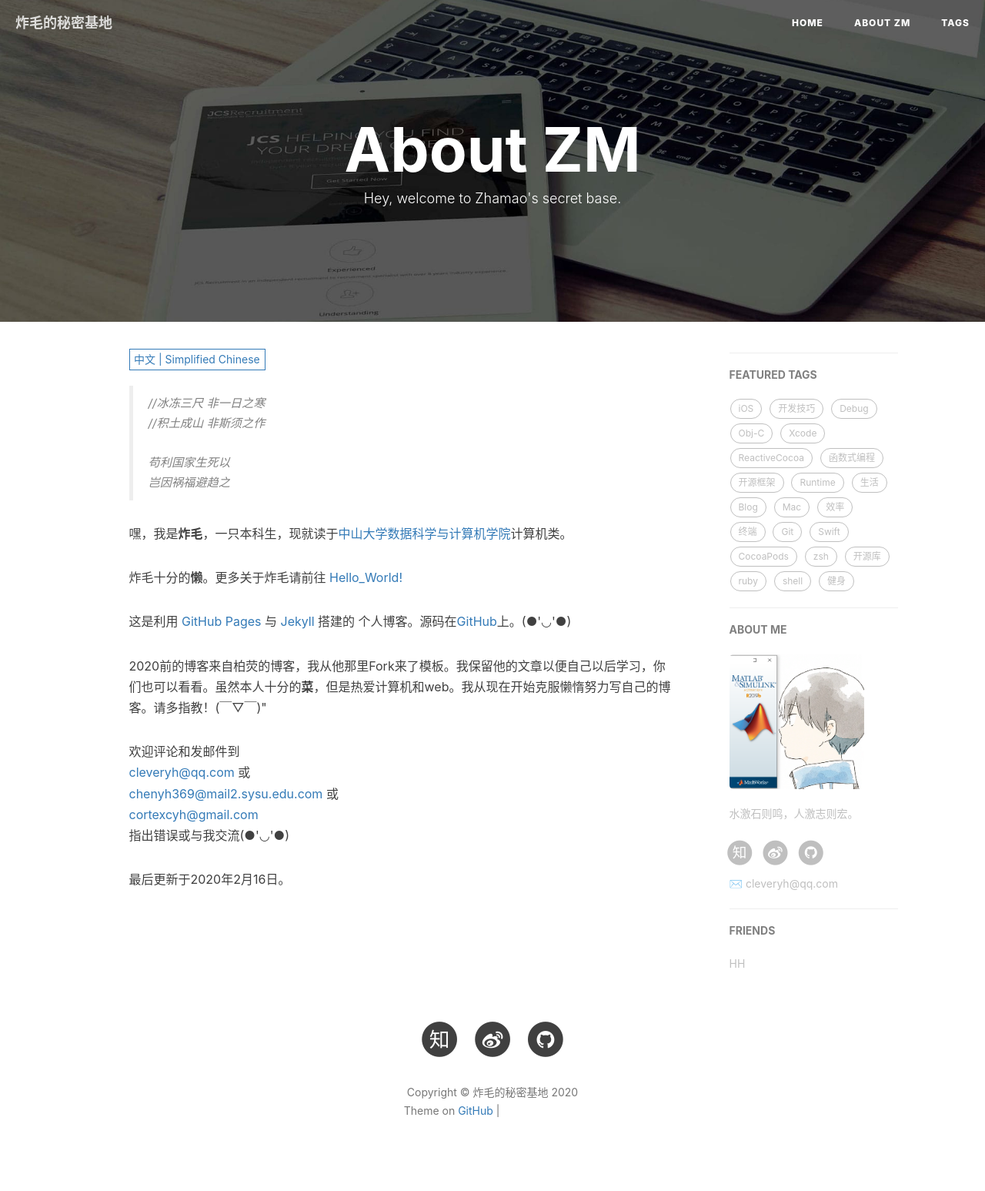
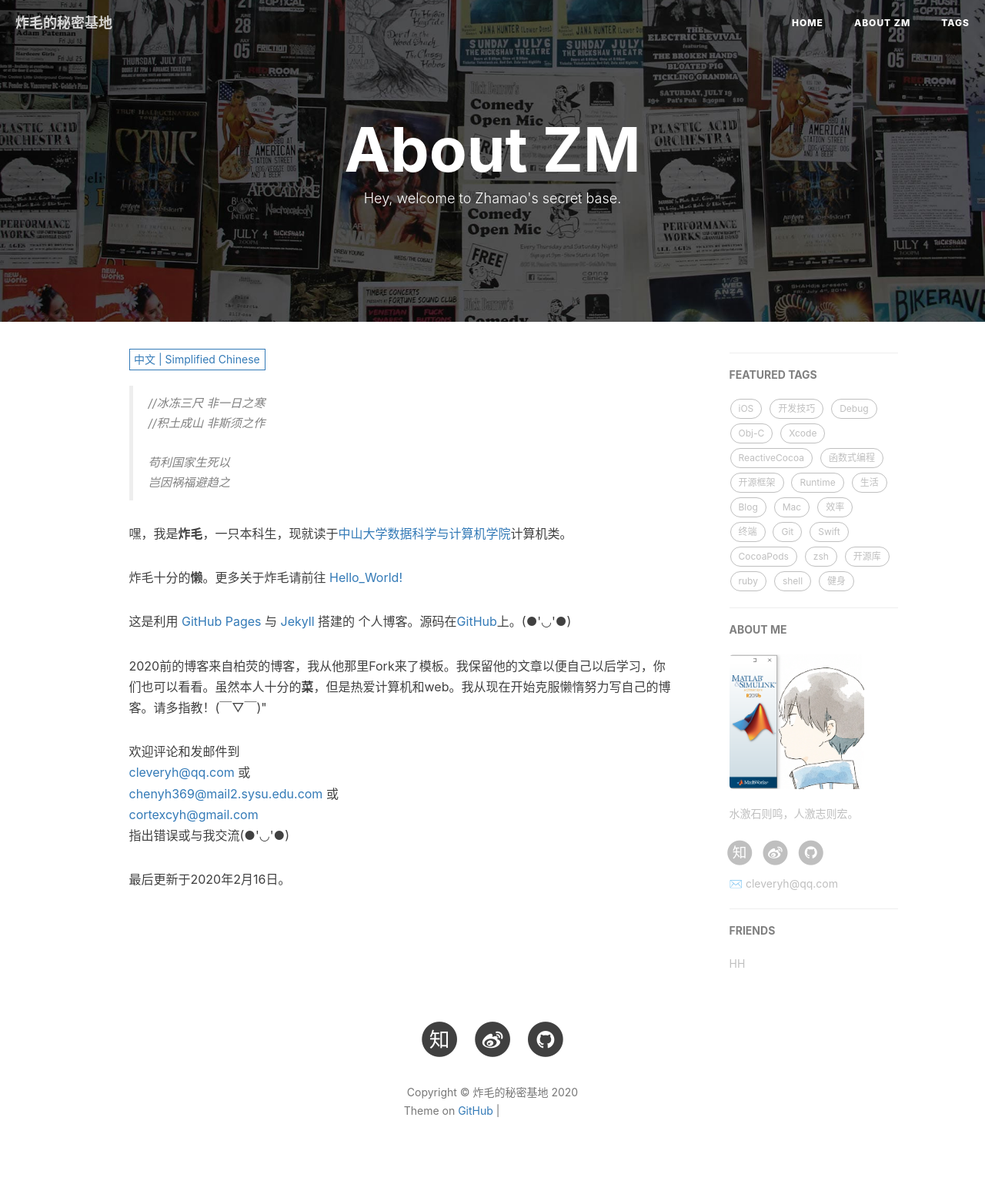
Before and after one commit to lzzmm/lzzmm.github.io, a Jekyll site: the page built from about.html, in a window 1280 px wide. Shown: the whole page at 77% size. Built offline with Jekyll 4.4.1, drawn with Linux system fonts in a browser that asks for light colours; nearby versions of some CDN libraries; comment, search, counter and statistics services are not loaded; grey boxes are pictures that could not be loaded.

Commit message:
Update img

```diff
--- a/about.html
+++ b/about.html
@@ -2,7 +2,7 @@
 layout: page
 title: "About ZM"
 description: "Hey, welcome to Zhamao's secret base."
-header-img: "img/post-bg-rwd.jpg"
+header-img: "img/home-bg.jpg"
 ---
 
 <!-- Language Selector -->
```
